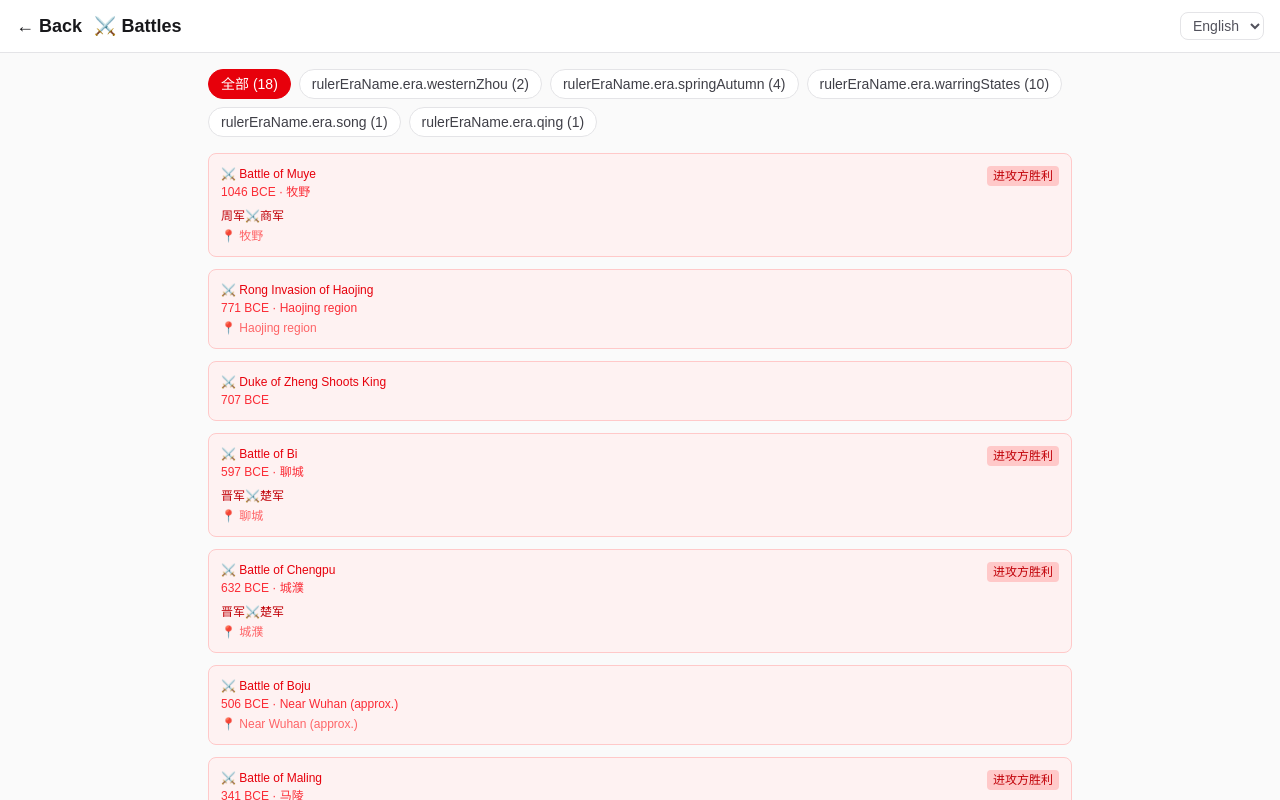
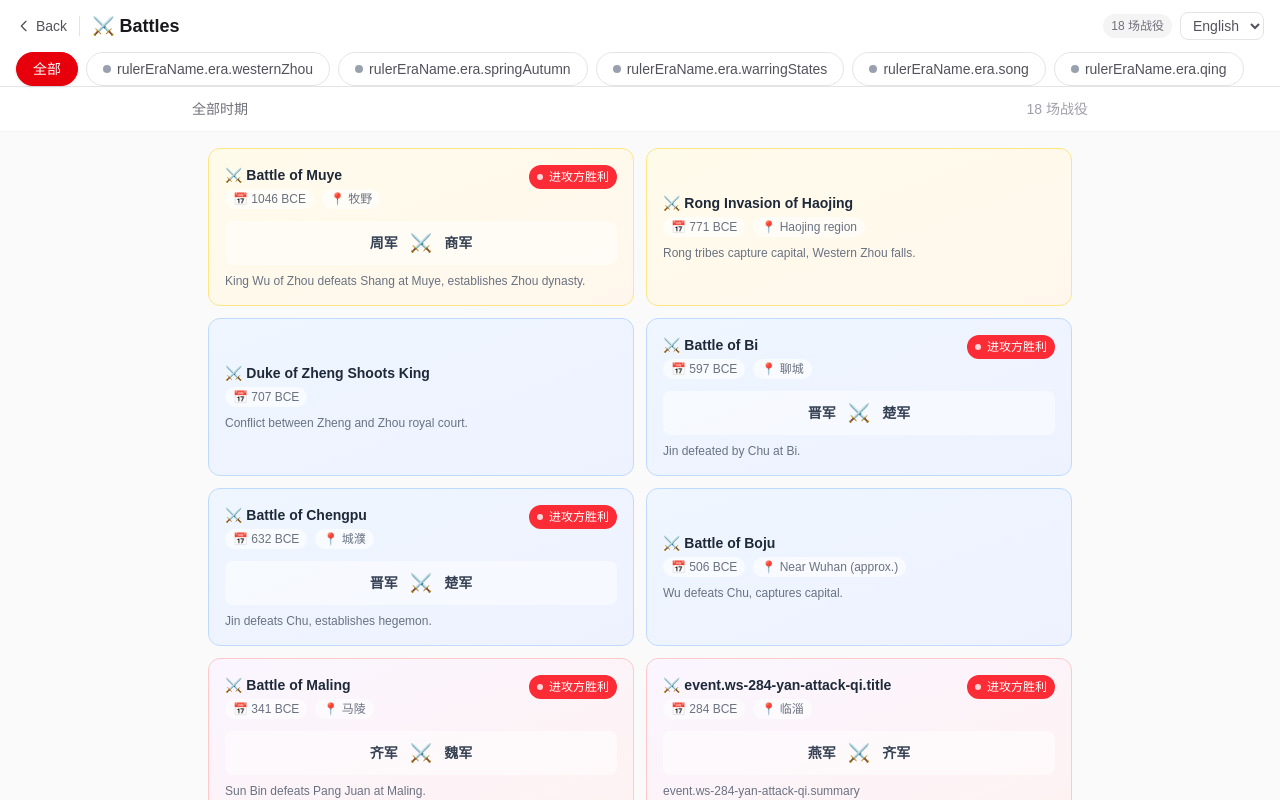
Before and after one commit to Ruciazyt/history, a Next.js app: page /en/battles in a window 1280 px wide. Shown: the top 800 px of the page. Built offline with nearby package versions, Linux system fonts and the light colour scheme.

Commit message:
feat: UI优化 - 战役页面视觉升级
- 战役卡片增加渐变背景和朝代颜色区分
- 优化结果标签样式（彩色圆点指示器）
- 战役详情弹窗优化
- 页面响应式布局（移动端网格显示）
- 增加朝代颜色标签和统计信息

```diff
--- a/src/components/BattleCard.tsx
+++ b/src/components/BattleCard.tsx
@@ -12,10 +12,34 @@ interface BattleCardProps {
   onClick?: () => void;
 }
 
+// 朝代颜色映射
+const ERA_COLORS: Record<string, string> = {
+  'wz-western-zhou': 'from-amber-50 to-orange-50 border-amber-200',
+  'period-spring-autumn': 'from-blue-50 to-indigo-50 border-blue-200',
+  'period-warring-states': 'from-purple-50 to-red-50 border-red-200',
+  'qin': 'from-zinc-50 to-zinc-100 border-zinc-300',
+  'han': 'from-red-50 to-orange-50 border-red-200',
+};
+
+function getEraColor(entityId: string): string {
+  return ERA_COLORS[entityId] || 'from-gray-50 to-gray-100 border-gray-200';
+}
+
 export function BattleCard({ battle, onClick }: BattleCardProps) {
   const t = useTranslations();
   const hasLocation = !!battle.location;
   const [showDetail, setShowDetail] = React.useState(false);
+
+  const eraColor = getEraColor(battle.entityId);
+  const battleResult = battle.battle?.result;
+
+  // 结果颜色
+  const resultColors: Record<string, string> = {
+    attacker_win: 'bg-red-500',
+    defender_win: 'bg-blue-500',
+    draw: 'bg-gray-400',
+    inconclusive: 'bg-yellow-500',
+  };
 
   const handleClick = () => {
     if (onClick) {
@@ -30,31 +54,44 @@ export function BattleCard({ battle, onClick }: BattleCardProps) {
       <button
         type="button"
         onClick={handleClick}
-        className="w-full text-left p-3 rounded-lg border border-red-200 bg-red-50 hover:bg-red-100 transition-colors"
+        className={`w-full text-left p-4 rounded-xl border bg-gradient-to-br ${eraColor} hover:shadow-md transition-all duration-200 hover:scale-[1.01]`}
       >
-        <div className="flex items-start justify-between gap-2">
-          <div className="min-w-0">
-            <div className="text-xs text-red-600 font-medium">⚔️ {t(battle.titleKey)}</div>
-            <div className="text-xs text-red-500 mt-0.5">
-              {formatYear(battle.year)}
-              {battle.location?.label && ` · ${battle.location.label}`}
+        <div className="flex items-start justify-between gap-3">
+          <div className="min-w-0 flex-1">
+            <div className="flex items-center gap-2">
+              <span className="text-sm font-bold text-gray-800">⚔️ {t(battle.titleKey)}</span>
+            </div>
+            <div className="text-xs text-gray-500 mt-1 flex items-center gap-2">
+              <span className="inline-flex items-center px-2 py-0.5 bg-white/60 rounded-full">
+                📅 {formatYear(battle.year)}
+              </span>
+              {battle.location?.label && (
+                <span className="inline-flex items-center px-2 py-0.5 bg-white/60 rounded-full">
+                  📍 {battle.location.label}
+                </span>
+              )}
             </div>
           </div>
-          {battle.battle?.result && (
-            <span className="shrink-0 text-xs px-1.5 py-0.5 bg-red-200 text-red-700 rounded">
-              {getBattleResultLabel(battle.battle)}
-            </span>
+          {battleResult && (
+            <div className={`shrink-0 flex items-center gap-1.5 px-2 py-1 rounded-full text-white text-xs font-medium ${resultColors[battleResult] || 'bg-gray-400'}`}>
+              <span className="w-1.5 h-1.5 rounded-full bg-white/80"></span>
+              {battle.battle && getBattleResultLabel(battle.battle)}
+            </div>
           )}
         </div>
+
         {battle.battle?.belligerents && (
-          <div className="mt-2 text-xs text-red-700">
-            <span className="font-medium">{battle.battle.belligerents.attacker}</span>
-            ⚔️
-            <span className="font-medium">{battle.battle.belligerents.defender}</span>
+          <div className="mt-3 flex items-center justify-center gap-3 py-2 bg-white/50 rounded-lg">
+            <span className="text-sm font-semibold text-gray-700">{battle.battle.belligerents.attacker}</span>
+            <span className="text-lg">⚔️</span>
+            <span className="text-sm font-semibold text-gray-700">{battle.battle.belligerents.defender}</span>
           </div>
         )}
-        {hasLocation && (
-          <div className="mt-1 text-xs text-red-400">📍 {battle.location!.label}</div>
+
+        {battle.summaryKey && (
+          <div className="mt-2 text-xs text-gray-500 line-clamp-2">
+            {t(battle.summaryKey)}
+          </div>
         )}
       </button>
 
--- a/src/components/BattlesClient.tsx
+++ b/src/components/BattlesClient.tsx
@@ -7,6 +7,15 @@ import { getBattles } from '@/lib/history/battles';
 import { BattleCard } from '@/components/BattleCard';
 import { LocaleSwitcher } from '@/components/LocaleSwitcher';
 import { useTranslations } from 'next-intl';
+
+// 朝代数据映射
+const ERA_INFO: Record<string, { name: string; color: string }> = {
+  'wz-western-zhou': { name: '西周', color: 'bg-amber-500' },
+  'period-spring-autumn': { name: '春秋', color: 'bg-blue-500' },
+  'period-warring-states': { name: '战国', color: 'bg-purple-500' },
+  'qin': { name: '秦', color: 'bg-zinc-600' },
+  'han': { name: '汉', color: 'bg-red-600' },
+};
 
 export function BattlesClient({
   eras,
@@ -46,50 +55,84 @@ export function BattlesClient({
     ? battlesByEra.get(selectedEra) || []
     : battles;
 
+  const eraOptions = Array.from(battlesByEra.keys());
+
   return (
     <div className="min-h-screen bg-zinc-50">
-      <header className="sticky top-0 z-10 border-b border-zinc-200 bg-white">
-        <div className="flex w-full flex-col gap-2 px-4 py-3 sm:flex-row sm:items-center sm:justify-between">
+      {/* Header */}
+      <header className="sticky top-0 z-10 border-b border-zinc-200 bg-white/95 backdrop-blur-sm">
+        <div className="flex w-full items-center justify-between px-4 py-3">
           <div className="flex items-center gap-3">
-            <Link href={`/${locale || 'zh'}`} className="text-lg font-semibold text-zinc-900 hover:text-zinc-700">
-              ← {t('ui.back')}
+            <Link
+              href={`/${locale || 'zh'}`}
+              className="flex items-center gap-1 text-sm font-medium text-zinc-600 hover:text-zinc-900 transition-colors"
+            >
+              <svg className="w-4 h-4" fill="none" stroke="currentColor" viewBox="0 0 24 24">
+                <path strokeLinecap="round" strokeLinejoin="round" strokeWidth={2} d="M15 19l-7-7 7-7" />
+              </svg>
+              {t('ui.back')}
             </Link>
-            <h1 className="text-lg font-semibold text-zinc-900">⚔️ {t('nav.battles') || '战役列表'}</h1>
+            <div className="w-px h-5 bg-zinc-200"></div>
+            <h1 className="text-lg font-bold text-zinc-900">⚔️ {t('nav.battles') || '战役'}</h1>
           </div>
+          <div className="flex items-center gap-2">
+            <span className="text-xs text-zinc-500 bg-zinc-100 px-2 py-1 rounded-full">
+              {battles.length} 场战役
+            </span>
             <LocaleSwitcher />
+          </div>
+        </div>
+
+        {/* Era filter - scrollable on mobile */}
+        <div className="px-4 pb-3 overflow-x-auto flex gap-2 scrollbar-hide -mb-3">
+          <button
+            onClick={() => setSelectedEra(null)}
+            className={`shrink-0 px-4 py-1.5 text-sm font-medium rounded-full border transition-all ${
+              selectedEra === null
+                ? 'bg-red-600 text-white border-red-600 shadow-sm'
+                : 'bg-white text-zinc-600 border-zinc-200 hover:border-zinc-300'
+            }`}
+          >
+            全部
+          </button>
+          {eraOptions.map((eraName) => {
+            const eraInfo = Object.entries(ERA_INFO).find(([_, info]) => info.name === eraName);
+            const dotColor = eraInfo ? eraInfo[1] : 'bg-gray-400';
+
+            return (
+              <button
+                key={eraName}
+                onClick={() => setSelectedEra(eraName)}
+                className={`shrink-0 px-4 py-1.5 text-sm font-medium rounded-full border transition-all flex items-center gap-1.5 ${
+                  selectedEra === eraName
+                    ? 'bg-red-600 text-white border-red-600 shadow-sm'
+                    : 'bg-white text-zinc-600 border-zinc-200 hover:border-zinc-300'
+                }`}
+              >
+                <span className={`w-2 h-2 rounded-full ${dotColor}`}></span>
+                {eraName}
+              </button>
+            );
+          })}
         </div>
       </header>
 
-      <main className="max-w-4xl mx-auto p-4">
-        {/* Era filter */}
-        <div className="mb-4 flex flex-wrap gap-2">
-          <button
-            onClick={() => setSelectedEra(null)}
-            className={`px-3 py-1 text-sm rounded-full border transition-colors ${
-              selectedEra === null
-                ? 'bg-red-600 text-white border-red-600'
-                : 'bg-white text-zinc-700 border-zinc-200 hover:border-zinc-300'
-            }`}
-          >
-            全部 ({battles.length})
-          </button>
-          {Array.from(battlesByEra.keys()).map((eraName) => (
-            <button
-              key={eraName}
-              onClick={() => setSelectedEra(eraName)}
-              className={`px-3 py-1 text-sm rounded-full border transition-colors ${
-                selectedEra === eraName
-                  ? 'bg-red-600 text-white border-red-600'
-                  : 'bg-white text-zinc-700 border-zinc-200 hover:border-zinc-300'
-              }`}
-            >
-              {eraName} ({battlesByEra.get(eraName)?.length})
-            </button>
-          ))}
+      {/* Stats */}
+      <div className="bg-white border-b border-zinc-100 px-4 py-3">
+        <div className="max-w-4xl mx-auto flex items-center justify-between text-sm">
+          <span className="text-zinc-500">
+            {selectedEra ? `${selectedEra}时期` : '全部时期'}
+          </span>
+          <span className="text-zinc-400">
+            {displayedBattles.length} 场战役
+          </span>
+        </div>
       </div>
 
       {/* Battles list */}
-        <div className="space-y-3">
+      <main className="max-w-4xl mx-auto p-4">
+        {displayedBattles.length > 0 ? (
+          <div className="grid gap-3 sm:grid-cols-2">
             {displayedBattles.map((battle) => (
               <BattleCard
                 key={battle.id}
@@ -97,10 +140,12 @@ export function BattlesClient({
               />
             ))}
           </div>
-
-        {displayedBattles.length === 0 && (
-          <div className="text-center py-12 text-zinc-500">
-            暂无战役数据
+        ) : (
+          <div className="flex flex-col items-center justify-center py-16 text-zinc-400">
+            <svg className="w-16 h-16 mb-4 opacity-50" fill="none" stroke="currentColor" viewBox="0 0 24 24">
+              <path strokeLinecap="round" strokeLinejoin="round" strokeWidth={1.5} d="M9 12h6m-6 4h6m2 5H7a2 2 0 01-2-2V5a2 2 0 012-2h5.586a1 1 0 01.707.293l5.414 5.414a1 1 0 01.293.707V19a2 2 0 01-2 2z" />
+            </svg>
+            <p>暂无战役数据</p>
           </div>
         )}
       </main>
```
Also changed, not shown: 1 other file (tests, documents, lock files or other folders). Lines whose indentation alone changed are shown as unchanged.
